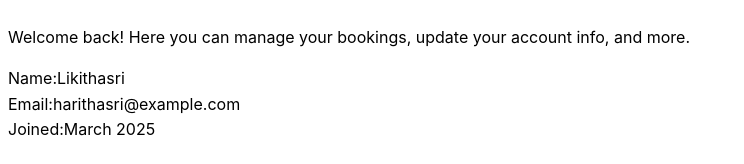
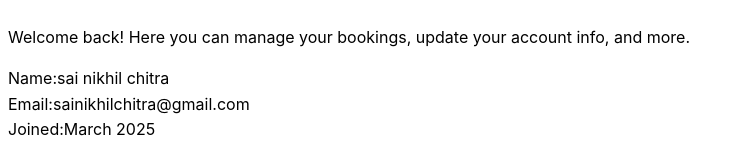
Before and after one commit to haritha022004/SwiftRide, a React (Create React App) app: page /profile in a window 1280 px wide. Shown: the part 541-705 px from the top of the page, without its empty margins (0-744 px from the left). Built offline with nearby package versions, Linux system fonts and the light colour scheme.

Commit message:
checking whether able to push to branch1 of same repository

```diff
--- a/src/pages/Profile.jsx
+++ b/src/pages/Profile.jsx
@@ -15,11 +15,11 @@ function Profile() {
         <div className="space-y-2">
           <div className="flex justify-between">
             <span className="font-semibold text-gray-600 dark:text-gray-300">Name:</span>
-            <span className="text-gray-800 dark:text-gray-100">Likithasri</span>
+            <span className="text-gray-800 dark:text-gray-100">sai nikhil chitra</span>
           </div>
           <div className="flex justify-between">
             <span className="font-semibold text-gray-600 dark:text-gray-300">Email:</span>
-            <span className="text-gray-800 dark:text-gray-100">harithasri@example.com</span>
+            <span className="text-gray-800 dark:text-gray-100">sainikhilchitra@gmail.com</span>
           </div>
           <div className="flex justify-between">
             <span className="font-semibold text-gray-600 dark:text-gray-300">Joined:</span>
```
Also changed, not shown: 1 other file (tests, documents, lock files or other folders).
